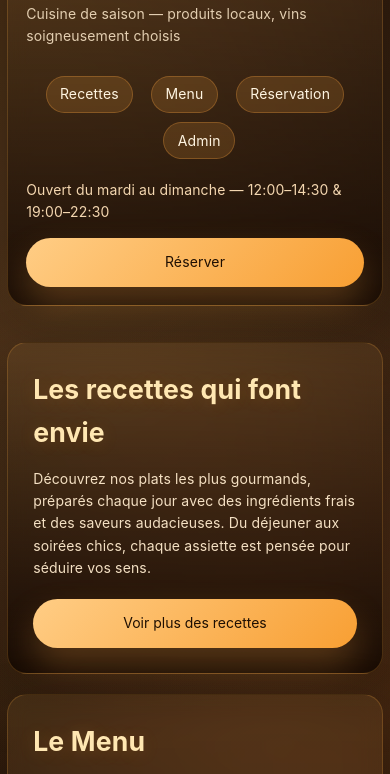
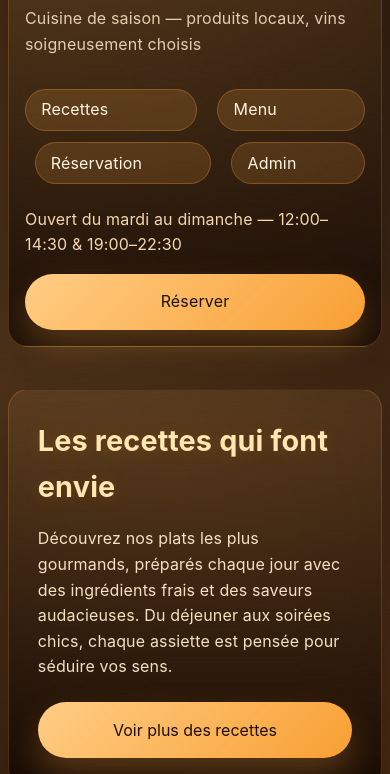
Before and after one commit to davidcibaka/ESS, a website: page index.html in a window 390 px wide. Shown: the part 73-847 px from the top of the page. Drawn offline with Linux system fonts and the light colour scheme.

Commit message:
modification html

```diff
--- a/style.css
+++ b/style.css
@@ -79,81 +79,10 @@ button {
   padding: 2rem 0;
 }
 
-@media (max-width: 980px) {
+@media (max-width: 820px) {
   .container {
-    width: calc(100% - 1.5rem);
-    padding: 1.5rem 0;
-  }
-}
-
-@media (max-width: 760px) {
-  html {
-    font-size: 14px;
-  }
-
-  .container {
-    width: calc(100% - 1rem);
-    padding: 1rem 0;
-  }
-
-  .header,
-  .card,
-  .footer {
-    border-radius: 20px;
-    padding: 1.2rem;
-  }
-
-  .section-title {
-    font-size: clamp(1.6rem, 6vw, 2.2rem);
-  }
-
-  .header {
-    padding: 1.2rem;
-  }
-
-  .header > div {
-    flex-direction: column;
-    align-items: flex-start;
-    gap: 1rem;
-  }
-
-  .header nav {
-    display: flex;
-    flex-wrap: wrap;
-    justify-content: center;
-    gap: 0.7rem;
-    width: 100%;
-  }
-
-  .gallery-footer {
-    justify-content: center;
-  }
-
-  .gallery-footer button,
-  .primary,
-  button.primary,
-  .menu-action {
-    width: 100%;
-  }
-
-  .menu-card {
-    grid-template-columns: 1fr;
-  }
-
-  .dish-card,
-  .menu-card {
-    width: 100%;
-  }
-
-  .food-grid.collapsed {
-    display: grid;
-  }
-
-  .gallery-message,
-  .contact-links,
-  .reservation-form,
-  .subscribe-form {
-    width: 100%;
+    width: calc(100% - 1.2rem);
+    padding: 1.2rem 0;
   }
 }
 
@@ -446,8 +375,6 @@ button {
 
   .header > div {
     gap: 1rem;
-    flex-direction: column;
-    align-items: flex-start;
   }
 
   .header nav {
@@ -455,6 +382,12 @@ button {
     display: flex;
     flex-wrap: wrap;
     gap: 0.7rem;
+    justify-content: flex-start;
+  }
+
+  .header nav a {
+    flex: 1 1 48%;
+    text-align: center;
   }
 
   .menu-card {
@@ -465,17 +398,77 @@ button {
     width: 100%;
   }
 
-  .footer {
-    display: flex;
-    flex-direction: column;
-    align-items: flex-start;
+  .gallery-message {
+    max-width: 100%;
+  }
+}
+
+@media (max-width: 600px) {
+  .container {
+    width: calc(100% - 1rem);
+    padding: 1rem 0;
+  }
+
+  .header {
+    padding: 1rem;
+  }
+
+  .content-flow {
     gap: 1rem;
   }
 
-  input,
-  textarea,
-  select {
-    min-height: 48px;
+  .section-title {
+    font-size: clamp(1.8rem, 5vw, 2.4rem);
+  }
+
+  .gallery-footer,
+  .footer nav,
+  .contact-links,
+  .reservation-form,
+  .subscribe-form {
+    width: 100%;
+  }
+
+  .gallery-footer {
+    justify-content: center;
+  }
+
+  .gallery-footer button,
+  .primary,
+  button.primary,
+  .menu-action {
+    width: 100%;
+    padding: 1rem 1.1rem;
+  }
+
+  .header > div {
+    flex-direction: column;
+    align-items: stretch;
+  }
+
+  .header nav {
+    justify-content: space-between;
+  }
+
+  .header nav a {
+    flex: 1 1 auto;
+  }
+
+  .dish-card {
+    grid-template-rows: auto 1fr;
+  }
+
+  .dish-card img {
+    aspect-ratio: 16 / 10;
+  }
+
+  .menu-card {
+    padding: 1rem;
+  }
+
+  .footer {
+    display: grid;
+    gap: 1rem;
   }
 }
 
```
